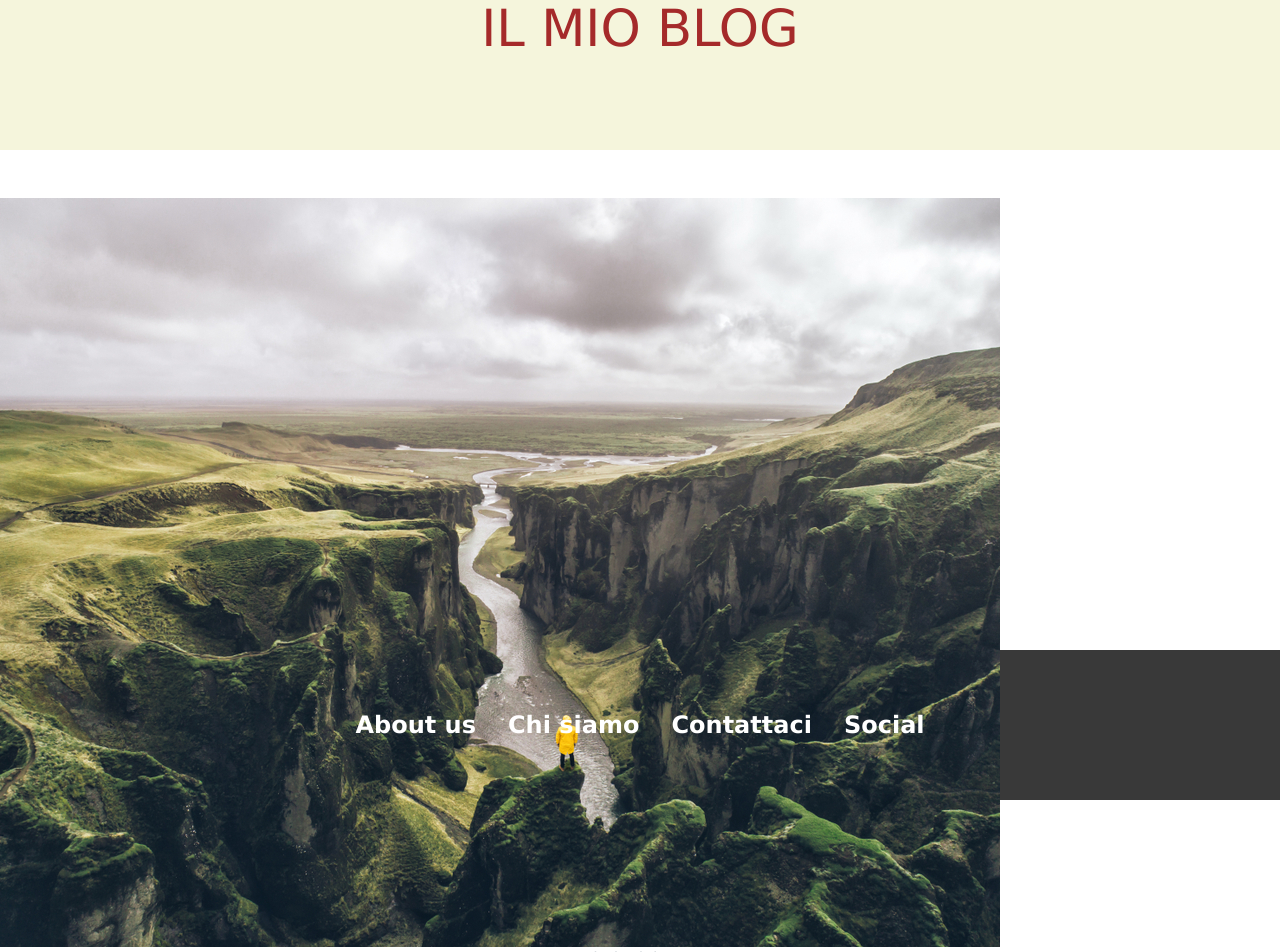
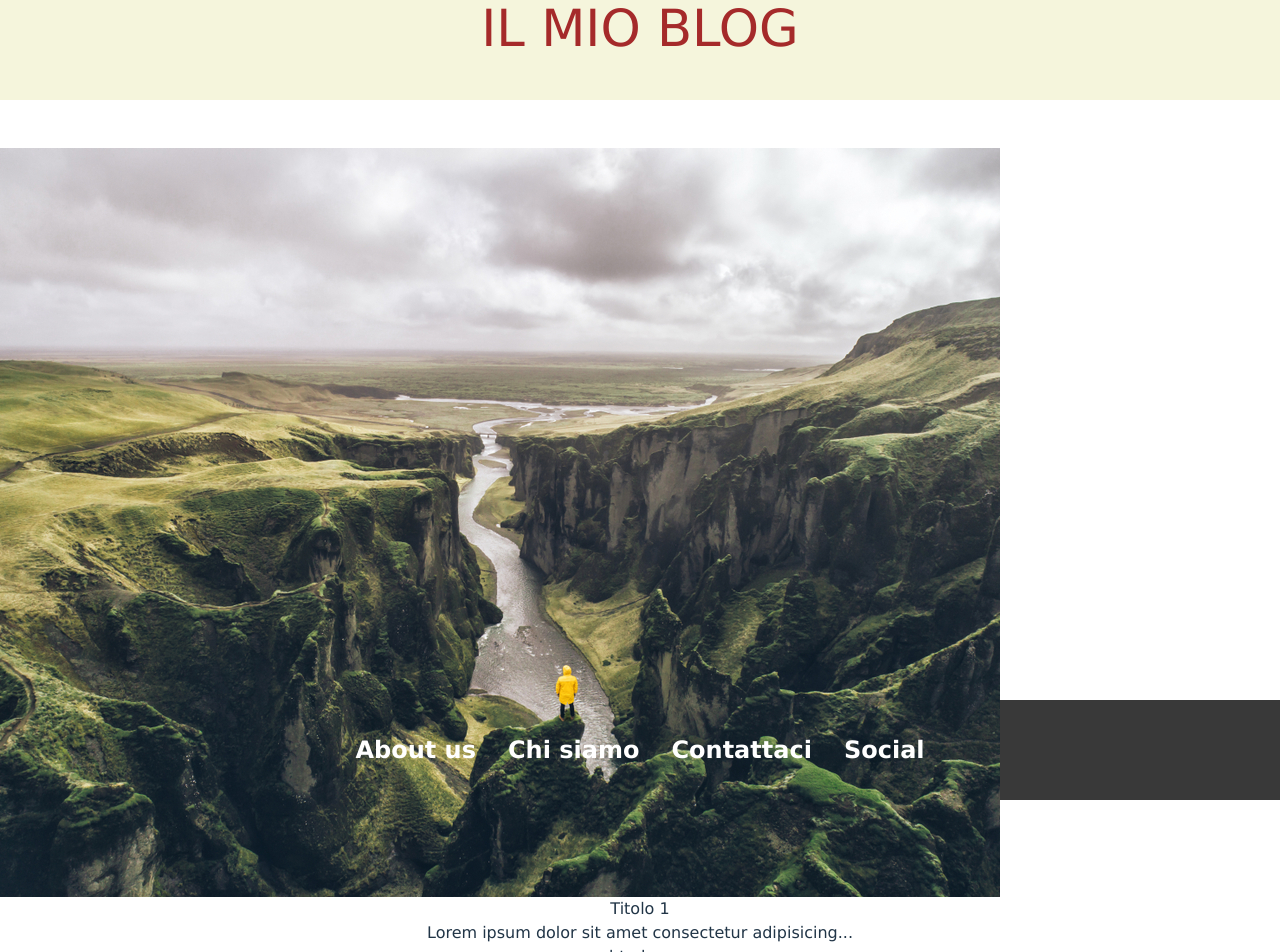
Before and after one commit to silviosalza/react-props-blog, a React (Vite) app: page / in a window 1280 px wide. Shown: the top 952 px of the page. Built offline with nearby package versions, Linux system fonts and the light colour scheme.

Commit message:
added props to card

```diff
--- a/src/App.css
+++ b/src/App.css
@@ -6,7 +6,7 @@
   font-family:Verdana, Geneva, Tahoma, sans-serif
 }
 .main_content{
-  height: calc(100vh - 300px);
-  padding-top: 3rem;
+  height: calc(100vh - 200px);
+  padding: 3rem 0;
 
 }
--- a/src/App.jsx
+++ b/src/App.jsx
@@ -6,6 +6,7 @@ import "./components/TheHeader"
 import TheHeader from './components/TheHeader'
 import TheFooter from './components/TheFooter'
 import TheCard from './components/TheCard'
+import posts from './db/postdb.js'
 
 function App() {
   const [count, setCount] = useState(0)
@@ -13,8 +14,18 @@ function App() {
   return (
     <>
     <TheHeader/>
-    <main className="main_content flex justify-center">
-    <TheCard/>
+    <main className="main_content flex justify-center overflow-y-scroll">
+    <div className='grid grid-cols-3 gap-5'>
+    {posts.map((post, i) => {
+        return (
+          <div key={post.id}>
+          <TheCard
+          title={post.title}
+          content={post.content}
+          tags={post.tags}
+          ></TheCard>
+        </div>)})}
+    </div>
     </main>
     <TheFooter/>
     </>
--- a/src/components/TheCard.jsx
+++ b/src/components/TheCard.jsx
@@ -2,28 +2,20 @@ import style from "../css/modules/TheCard.module.css";
 import cardIMG from "../assets/iceland.jpg"
 import TheButton from "./TheButton";
 
-function TheCard() {
+function TheCard(props) {
   return (
     <>
-      <div className="h-[580px] max-w-sm rounded overflow-hidden shadow-lg ">
+      <div className="h-[520px] max-w-sm rounded overflow-hidden shadow-lg ">
       <img className="w-full" src={cardIMG} alt="Iceland"/>
       <div className="px-6 py-4">
-          <div className="font-bold text-xl mb-2">Titolo del Post</div>
+          <div className="font-bold text-xl mb-2">{props.title}</div>
           <p className="text-gray-700 text-base">
-            Lorem ipsum dolor sit amet, consectetur adipisicing elit.
-            Voluptatibus quia, nulla! Maiores et perferendis eaque,
-            exercitationem praesentium nihil.
+          {props.content.slice(0, 50)}...
           </p>
         </div>
         <div className="px-6 pt-4 pb-2">
           <span className="inline-block bg-gray-200 rounded-full px-3 py-1 text-sm font-semibold text-gray-700 mr-2 mb-2">
-            #photography
-          </span>
-          <span className="inline-block bg-gray-200 rounded-full px-3 py-1 text-sm font-semibold text-gray-700 mr-2 mb-2">
-            #travel
-          </span>
-          <span className="inline-block bg-gray-200 rounded-full px-3 py-1 text-sm font-semibold text-gray-700 mr-2 mb-2">
-            #winter
+            {props.tags}
           </span>
         </div>
         <TheButton testo="Scopri di più"/>
--- a/src/css/modules/TheFooter.module.css
+++ b/src/css/modules/TheFooter.module.css
@@ -13,7 +13,7 @@ footer{
     align-items: center;
     justify-content: center;
     width: 100%;
-    height: 150px;
+    height: 100px;
     background: rgb(57, 57, 57);
     font-weight: 900;
     color: white;
--- a/src/css/modules/TheHeader.module.css
+++ b/src/css/modules/TheHeader.module.css
@@ -1,5 +1,5 @@
 header{
-    height: 150px;
+    height: 100px;
     background-color: beige;
 }
 
--- /dev/null
+++ b/src/db/postdb.js
@@ -0,0 +1,40 @@
+const posts = [
+    {
+      id: 1,
+      title: "Titolo 1",
+    //   image,
+      content:
+        "Lorem ipsum dolor sit amet consectetur adipisicing elit. Velit animi unde quasi enim non esse ratione voluptas voluptate, officiis veritatis magni blanditiis possimus nobis cum id inventore corporis deserunt hic.",
+      tags: ["html", "css"],
+      published: true,
+    },
+    {
+      id: 2,
+      title: "Titolo 2",
+      //image,
+      content:
+        "Lorem ipsum dolor sit amet consectetur adipisicing elit. Velit animi unde quasi enim non esse ratione voluptas voluptate, officiis veritatis magni blanditiis possimus nobis cum id inventore corporis deserunt hic.",
+      tags: ["js", "css"],
+      published: true,
+    },
+    {
+      id: 3,
+      title: "Titolo 3",
+      //image,
+      content:
+        "Lorem ipsum dolor sit amet consectetur adipisicing elit. Velit animi unde quasi enim non esse ratione voluptas voluptate, officiis veritatis magni blanditiis possimus nobis cum id inventore corporis deserunt hic.",
+      tags: ["js", "php"],
+      published: true,
+    },
+    {
+      id: 4,
+      title: "Titolo 4",
+      //image,
+      content:
+        "Lorem ipsum dolor sit amet consectetur adipisicing elit. Velit animi unde quasi enim non esse ratione voluptas voluptate, officiis veritatis magni blanditiis possimus nobis cum id inventore corporis deserunt hic.",
+      tags: ["html"],
+      published: false,
+    },
+  ];
+
+  export default posts
```
